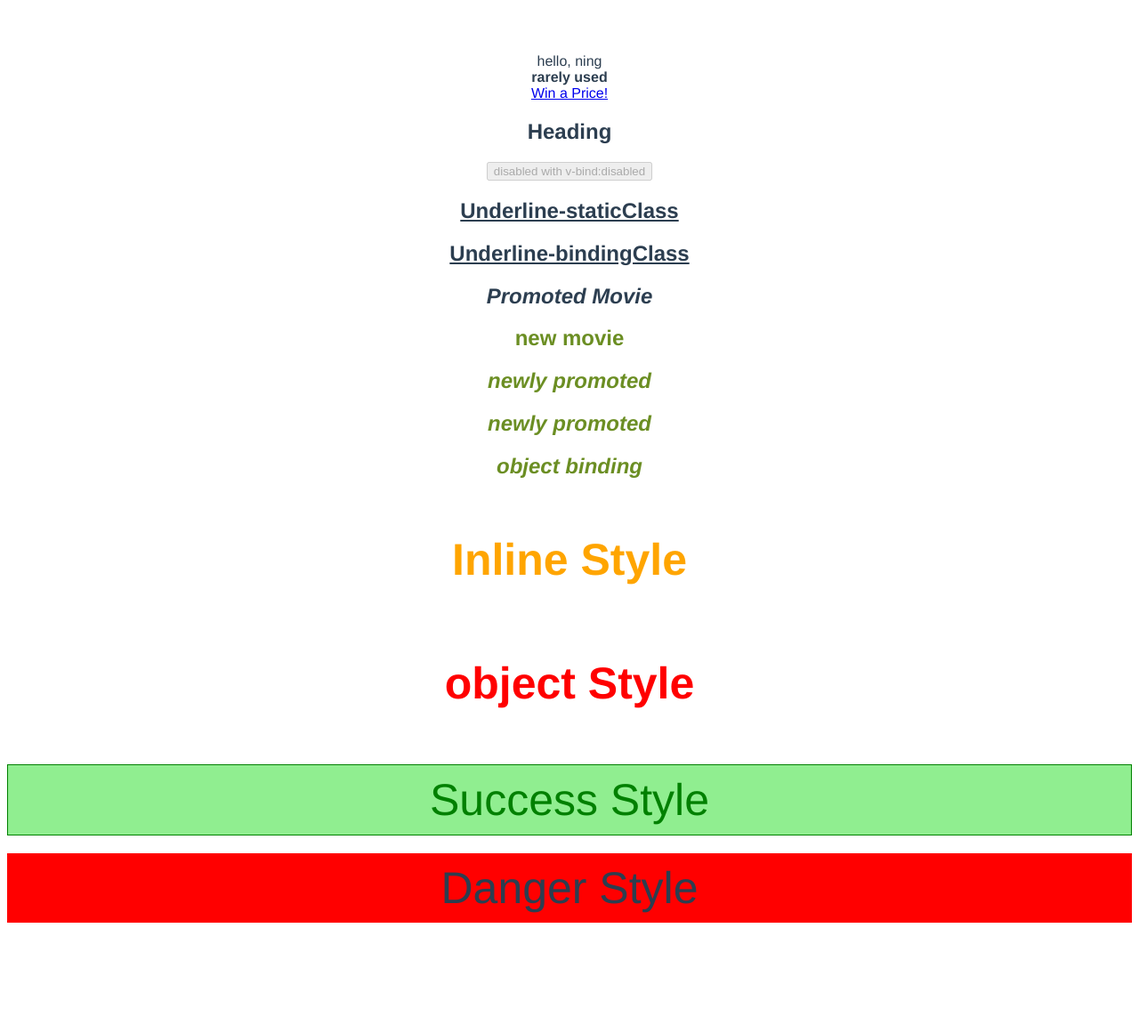
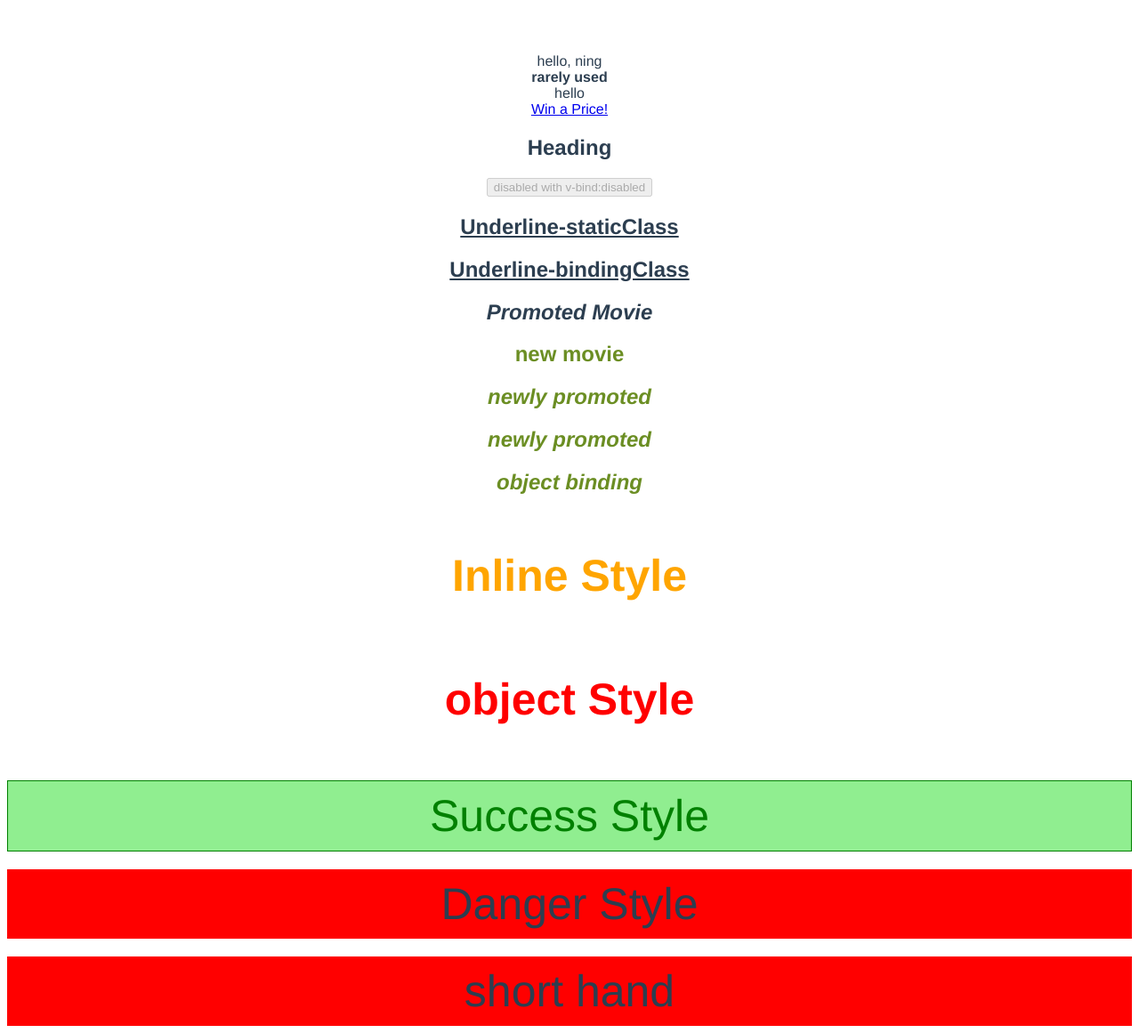
Before and after one commit to NingChen0024/vue_basic, a Vue app: page / in a window 1280 px wide. Shown: the whole page at 89% size. Before the commit the page ends 1045 px from the top, so only its background shows below. Built offline with nearby package versions, Linux system fonts and the light colour scheme.

Commit message:
v-bind shorthand (:class)

```diff
--- a/src/App.vue
+++ b/src/App.vue
@@ -1,6 +1,7 @@
 <template>
   <div>{{great}}, {{name}}</div>
   <div v-html='channel'></div>
+  <div v-text='great'></div>
   <div v-html='hack'></div>
   <h2 v-bind:id='headingId'>Heading</h2><!-- adding Id to element with v-bind -->
   <button v-bind:disabled='isDisabled'>disabled with v-bind:disabled</button>
@@ -34,6 +35,11 @@
     Danger Style
   </div>
   <!-- binding array style -->
+
+  <div :style="[baseStyleObj, dangerStyleObj]">
+    short hand
+  </div>
+  <!-- v-bind shorthand -->
 
 </template>
 
```
